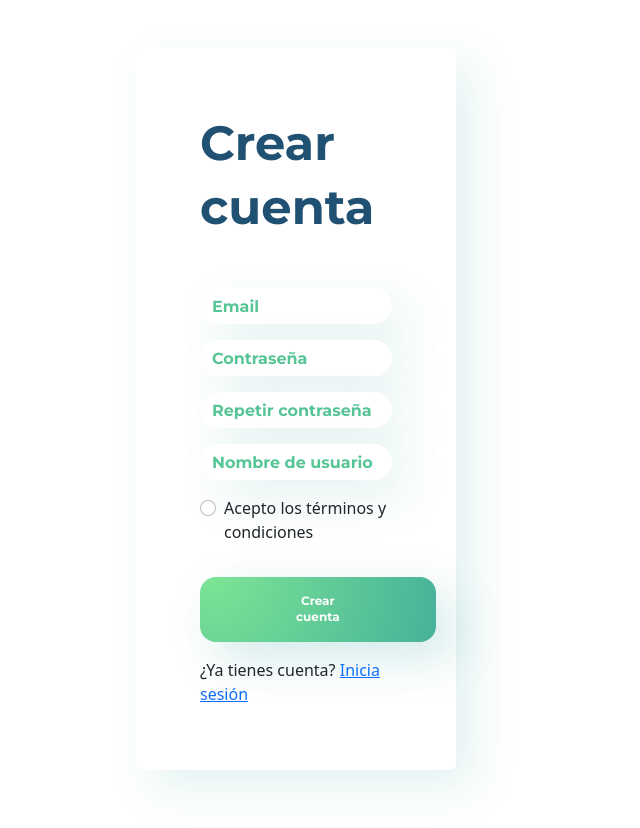
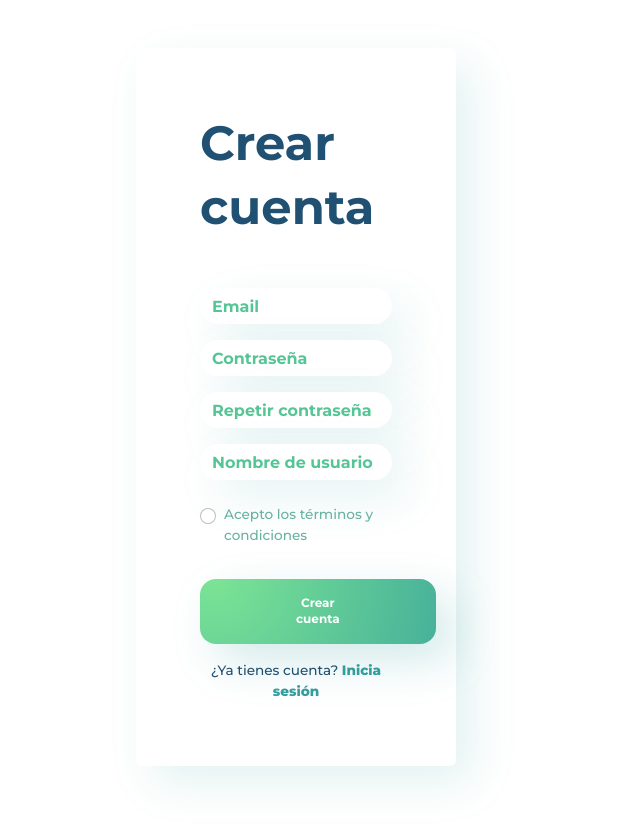
Before and after one commit to degouache/PillApp-web, an Angular app: page /loginApplication in a window 1280 px wide. Shown: the top 828 px of the page, without its empty margins (344-984 px from the left). Built offline with nearby package versions, Linux system fonts and the light colour scheme.

Commit message:
Registration html and css almost done. Still need to add icons to placeholders.

```diff
--- a/src/app/pages/register/register.component.html
+++ b/src/app/pages/register/register.component.html
@@ -1,5 +1,5 @@
 <section class="vh-100">
-  <div class="card col-3 mx-auto mt-5">
+  <div class="card col-12 col-sm-8 col-md-4 col-lg-3 col-xl-3 mx-auto mt-5">
     <div class="card-body mx-5">
       <h1 class="h1 mb-5 mt-5">Crear<br />cuenta</h1>
       <div>
@@ -29,7 +29,7 @@
               placeholder="Repetir contraseña"
             />
           </div>
-          <div class="form-group mb-3">
+          <div class="form-group mb-4">
             <input
               type="password"
               class="form-control"
@@ -47,10 +47,12 @@
               >Acepto los términos y condiciones</label
             >
           </div>
-          <button type="submit" class="btn btn-primary mb-3">
-            Crear cuenta
-          </button>
-          <p class="mb-5">
+          <div class="text-center">
+            <button type="submit" class="btn btn-primary mb-3">
+              Crear cuenta
+            </button>
+          </div>
+          <p class="mb-5 small text-center">
             ¿Ya tienes cuenta?
             <a href="">Inicia sesión</a>
           </p>
--- a/src/styles.css
+++ b/src/styles.css
@@ -29,6 +29,8 @@
      --error: #f75010;
   }
 
+/*Text styles*/
+
 .h1 {
     font-family: 'Montserrat', sans-serif;
     font-size: 3em;
@@ -55,6 +57,39 @@
 .h6 {
     font-family: 'Montserrat', sans-serif;
 }
+
+.small{
+
+        font-family: 'Montserrat', sans-serif;
+        font-size: 0.85rem;
+        font-weight: 500;
+        font-stretch: normal;
+        font-style: normal;
+        line-height: 1.54;
+        letter-spacing: normal;
+        text-align: left;
+        color: var(--textColor);
+}
+
+a {
+        font-family: 'Montserrat', sans-serif;
+        font-size: 0.85rem;
+        font-weight: 800;
+        font-stretch: normal;
+        font-style: normal;
+        line-height: 1.54;
+        letter-spacing: normal;
+        text-align: left;
+        color: var(--primaryGradient);
+        text-decoration: none;
+}
+
+a:hover {
+    color: var(--secondaryGradient);
+}
+
+
+/*Input and related*/
 
 input {
     border-radius: 20px;
@@ -103,11 +138,28 @@ input::placeholder {
     border: none;
 }
 
-.card {
-    box-shadow: 17px 17px 44.5px 0 rgba(50, 157, 156, 0.13);
-    background-color: #fff;
+label {
+    font-family: 'Montserrat', sans-serif;
+    font-size: 0.85rem;
+    font-weight: 500;
+    font-stretch: normal;
+    font-style: normal;
+    line-height: 1.54;
+    letter-spacing: normal;
+    text-align: left;
+    color: var(--color2);
+}
+
+.form-check-input[type=checkbox] {
+    border-radius: 117.25em;
+}
+
+.form-check-input:checked {
+    background-color: var(--brandColor);
     border: none;
 }
+
+/*Butons*/
 
 .btn {
     border: none;
@@ -132,10 +184,10 @@ input::placeholder {
     color: #fff;
   }
 
-  .form-check-input[type=checkbox] {
-    border-radius: 117.25em;
+/*Other elements*/
+
+  .card {
+    box-shadow: 17px 17px 44.5px 0 rgba(50, 157, 156, 0.13);
+    background-color: #fff;
+    border: none;
 }
-.form-check-input:checked {
-    background-color: --secondaryGradient;
-    border-color: none;
-}
```
